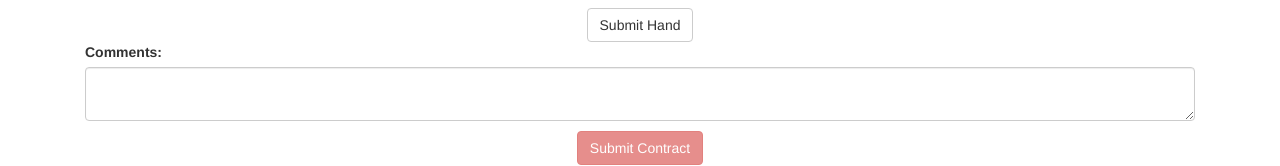
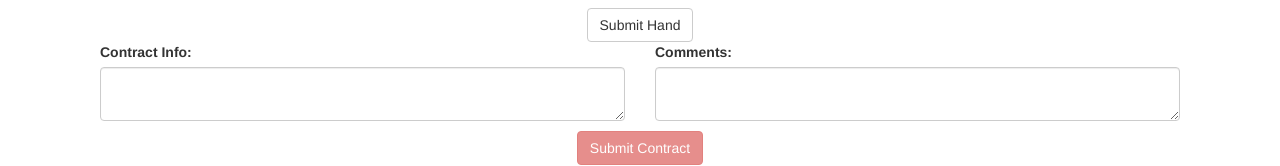
Before and after one commit to George-Spanos/Bridge-App, an Angular app: page /lead in a window 1280 px wide. Shown: the part 634-800 px from the top of the page. Built offline with nearby package versions, Linux system fonts and the light colour scheme.

Commit message:
test contract info textarea

```diff
--- a/server.js
+++ b/server.js
@@ -34,6 +34,7 @@ const practiceSchema= new Schema({
 })
 const leadsSchema= new Schema({
   colors: Object,
+  contractcomment: String,
   comments: String,
   lead: Object,
   hand: [],
@@ -50,6 +51,7 @@ app.post('/addlead',function (req, res , next){
   var lead= leadPractice({
     colors: req.body.colors,
     comments: req.body.comments,
+    contractcomment: req.body.contractInfo,
     lead: req.body.lead,
     hand: req.body.hand,
     NorthBid: req.body.North,
--- a/src/app/contract.model.ts
+++ b/src/app/contract.model.ts
@@ -14,6 +14,7 @@ export class Contract {
   Hand: Card[];
   lead: Card;
   comments: string;
+  contractInfo: string;
   constructor(public http: Http) {
     this.North = [];
     this.East = [];
@@ -43,6 +44,7 @@ export class Contract {
       lead: this.lead,
       hand: this.Hand,
       comments: this.comments,
+      contractInfo: this.contractInfo,
       North: this.North,
       East: this.East,
       South: this.South,
--- a/src/app/lead/lead.component.html
+++ b/src/app/lead/lead.component.html
@@ -256,10 +256,23 @@
           <button type="button" class="btn btn-default" (click)="submitHand()">Submit Hand</button>
         </div>
       </div>
-      <div class="form-group">
-        <label for="comment">Comments:</label>
-        <textarea class="form-control col-xs-12" id="comment" ngModel name="comments" required #comment="ngModel"></textarea>
+      <div class="row">
+        <div class="col-xs-12">
+          <div class="col-xs-6">
+            <div class="form-group">
+              <label for="comment">Contract Info:</label>
+              <textarea class="form-control col-xs-12" id="comment" ngModel name="contractInfo" required #contractInfo="ngModel"></textarea>
+            </div>
+          </div>
+          <div class="col-xs-6">
+            <div class="form-group">
+              <label for="comment">Comments:</label>
+              <textarea class="form-control col-xs-12" id="comment" ngModel name="comments" required #comment="ngModel"></textarea>
+            </div>
+          </div>
+        </div>
       </div>
+
       <div class="row">
         <div class="col-xs-12" style="display: flex; justify-content: center; margin-top: 10px;">
           <button type="submit" class="btn btn-danger" [disabled]="!(f.valid && leadSubmitted)">Submit Contract</button>
--- a/src/app/lead/lead.component.ts
+++ b/src/app/lead/lead.component.ts
@@ -56,6 +56,7 @@ export class LeadComponent implements OnInit {
   onSubmit() {
     this.contract.colors = this.contractform.value.Colors;
     this.contract.comments = this.contractform.value.comments;
+    this.contract.contractInfo = this.contractform.value.contractInfo;
     this.contract.leadtoDatabase().subscribe(
       data => console.log('A bid was succesfully sent'),
       error => console.error(error)
```
Also changed, not shown: 5 other files (tests, documents, lock files or other folders).
